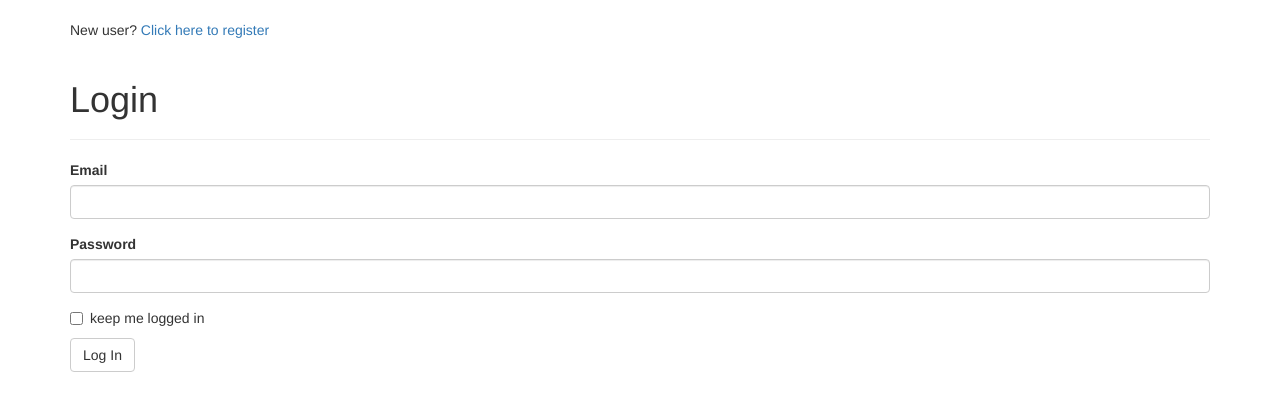
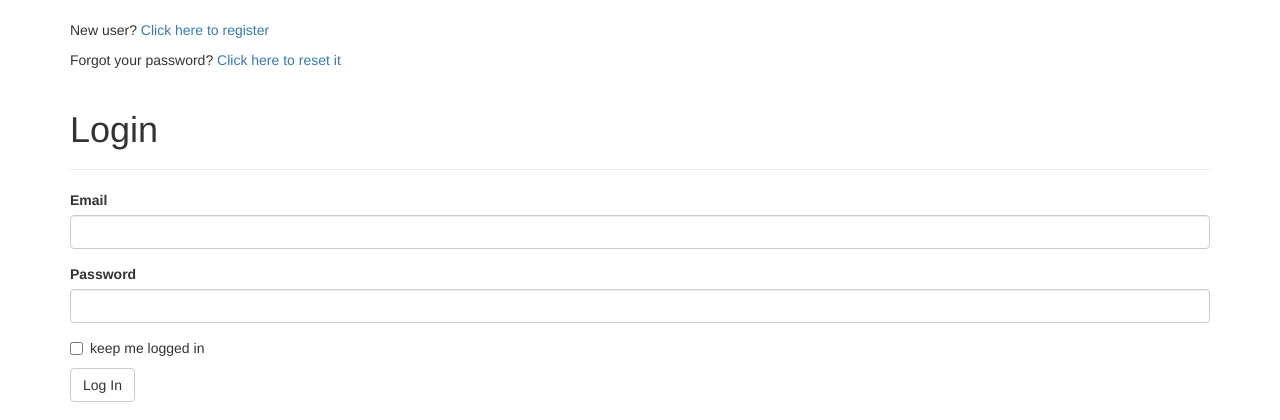
Before and after one commit to way2fall/my_amazon_web, a Flask app: a page that uses app/templates/auth/login.html in a window 1280 px wide. Shown: the part 52-472 px from the top of the page. Run offline with Flask 2, Linux system fonts and the light colour scheme; some libraries are stand-ins or nearby versions.

Commit message:
reset password feature added

```diff
--- a/app/auth/forms.py
+++ b/app/auth/forms.py
@@ -35,6 +35,21 @@ class ChangePasswordForm(Form):
     password2 = PasswordField('Confirm new password', validators=[DataRequired()])
     submit = SubmitField('Update Password')
 
+
+class PasswordResetRequestForm(Form):
+    email = StringField('Email', validators=[DataRequired(), Length(1, 64), Email()])
+    submit = SubmitField('Reset Password')
+
+
+class PasswordResetForm(Form):
+    email = StringField('Email', validators=[DataRequired(), Length(1, 64), Email()])
+    password = PasswordField('New Password', validators=[DataRequired(), EqualTo('password2', message='Passwords must match')])
+    password2 = PasswordField('Confirm password', validators=[DataRequired()])
+    submit = SubmitField('Reset Password')
+
+    def validate_email(self, field):
+        if User.query.filter_by(email=field.data).first() is None:
+            raise ValidationError('Unknown email address.')
 # class RegistrationForm(Form):
 #     email = StringField('Email', validators=[DataRequired(), Length(1, 64),
 #                                            Email()])
--- a/app/auth/views.py
+++ b/app/auth/views.py
@@ -3,7 +3,7 @@ from . import auth
 from flask_login import login_user, logout_user, login_required, current_user
 from ..models import User
 from .. import db
-from .forms import LoginForm, RegistrationForm, ChangePasswordForm
+from .forms import LoginForm, RegistrationForm, ChangePasswordForm, PasswordResetForm, PasswordResetRequestForm
 from ..email import send_email
 
 
@@ -89,3 +89,35 @@ def change_password():
         else:
             flash('Invalid password.')
     return render_template('auth/change_password.html', form=form)
+
+
+@auth.route('/reset', methods=['GET', 'POST'])
+def password_reset_request():
+    if not current_user.is_anonymous:
+        return redirect(url_for('main.index'))
+    form = PasswordResetRequestForm()
+    if form.validate_on_submit():
+        user = User.query.filter_by(email=form.email.data).first()
+        if user:
+            token = user.generate_reset_token()
+            send_email(user.email, 'Reset Your Password', 'auth/email/reset_password', user=user, token=token, next=request.args.get('next'))
+        flash('An email with instructions to reset your password has been sent to you.')
+        return redirect(url_for('auth.login'))
+    return render_template('auth/reset_password.html', form=form)
+
+
+@auth.route('/reset/<token>', methods=['GET', 'POST'])
+def password_reset(token):
+    if not current_user.is_anonymous:
+        return redirect(url_for('main.index'))
+    form = PasswordResetForm()
+    if form.validate_on_submit():
+        user = User.query.filter_by(email=form.email.data).first()
+        if user is None:
+            return redirect(url_for('main.index'))
+        if user.reset_password(token, form.password.data):
+            flash('Your password has been updated.')
+            return redirect(url_for('auth.login'))
+        else:
+            return redirect(url_for('main.index'))
+    return render_template('auth/reset_password.html', form=form)
--- a/app/templates/auth/login.html
+++ b/app/templates/auth/login.html
@@ -11,6 +11,9 @@
         Click here to register
     </a>
 </p>
+<p>
+	Forgot your password? <a href="{{ url_for('auth.password_reset_request') }}">Click here to reset it</a>
+</p>
 <div class = "page-header">
     <h1>Login</h1>
 </div>
```
Also changed, not shown: app/models.py (+18 -0 lines), app/templates/auth/email/reset_password.html (added, +8 -0 lines), app/templates/auth/email/reset_password.txt (added, +13 -0 lines), app/templates/auth/reset_password.html (added, +13 -0 lines), data-dev.sqlite.
